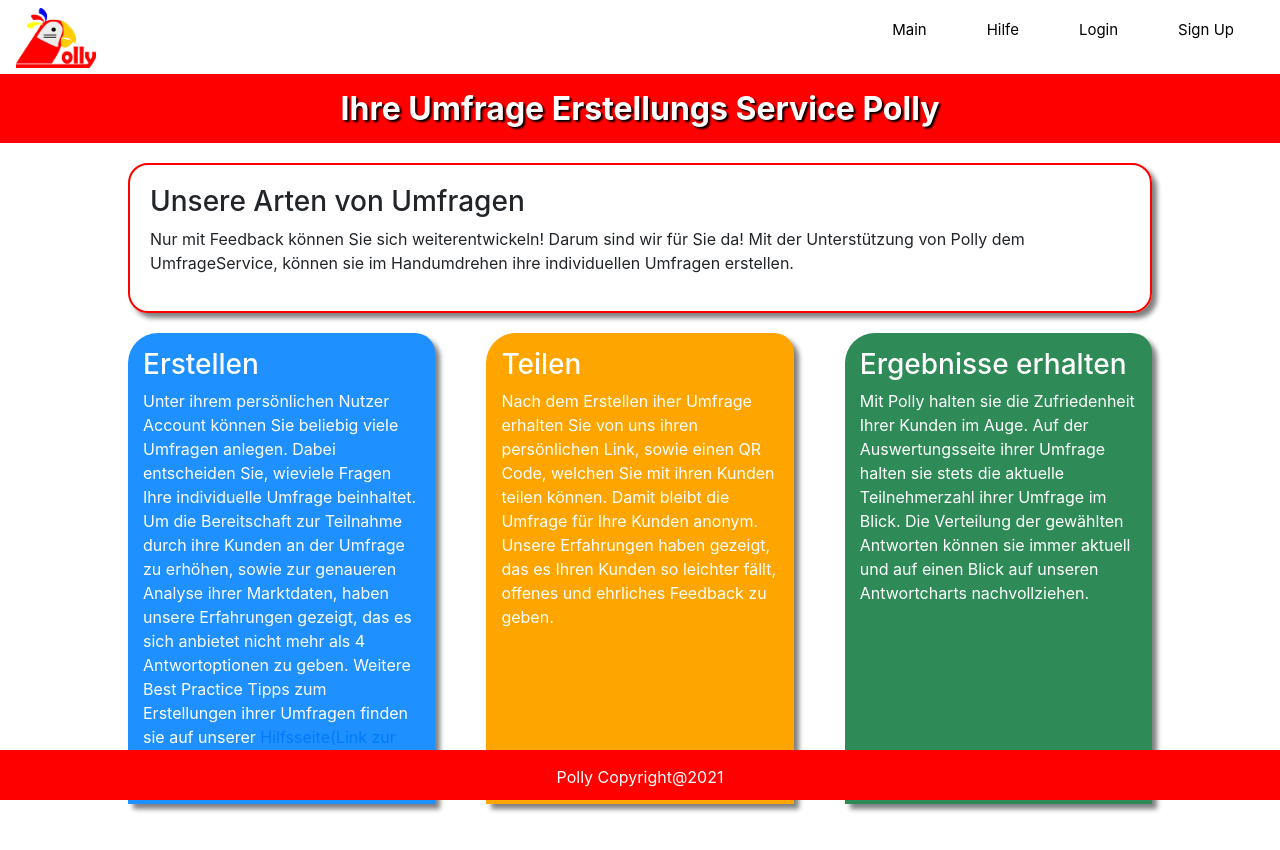
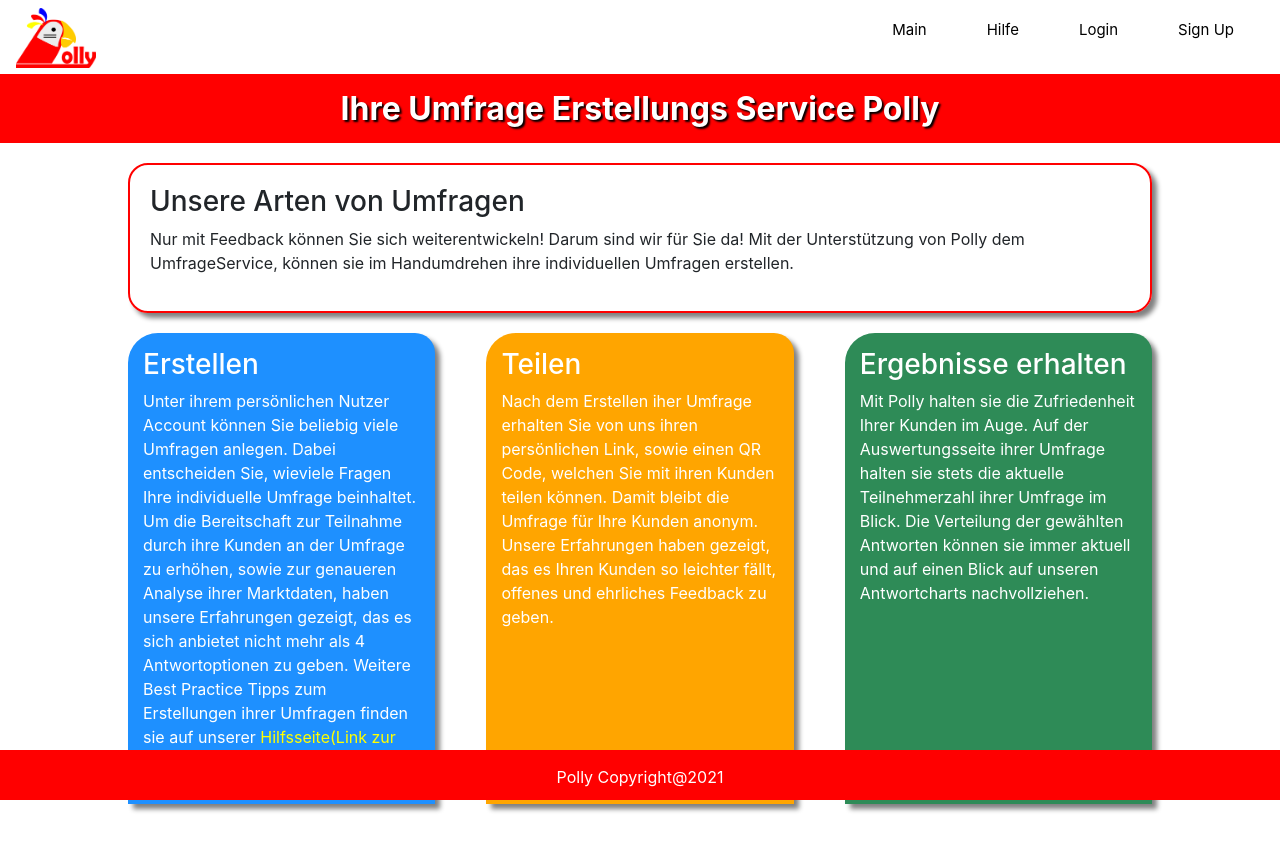
Before and after one commit to Tobeadragon/Polly_Frontend, a React (Create React App) app: page / in a window 1280 px wide. Shown: the top 850 px of the page. Built offline with nearby package versions, Linux system fonts and the light colour scheme.

Commit message:
evn with https://

```diff
--- a/src/components/main/Main.js
+++ b/src/components/main/Main.js
@@ -29,7 +29,7 @@ const Main = () => {
                 genaueren Analyse ihrer Marktdaten, haben unsere Erfahrungen
                 gezeigt, das es sich anbietet nicht mehr als 4 Antwortoptionen
                 zu geben. Weitere Best Practice Tipps zum Erstellungen ihrer
-                Umfragen finden sie auf unserer <Link to="/hilfeseite">Hilfsseite(Link zur Hilfseite)</Link>.
+                Umfragen finden sie auf unserer <Link to="/hilfeseite" style={{color:"yellow"}}>Hilfsseite(Link zur Hilfseite)</Link>.
               </p>
             </li>
             <li className="Acard c2">
```
